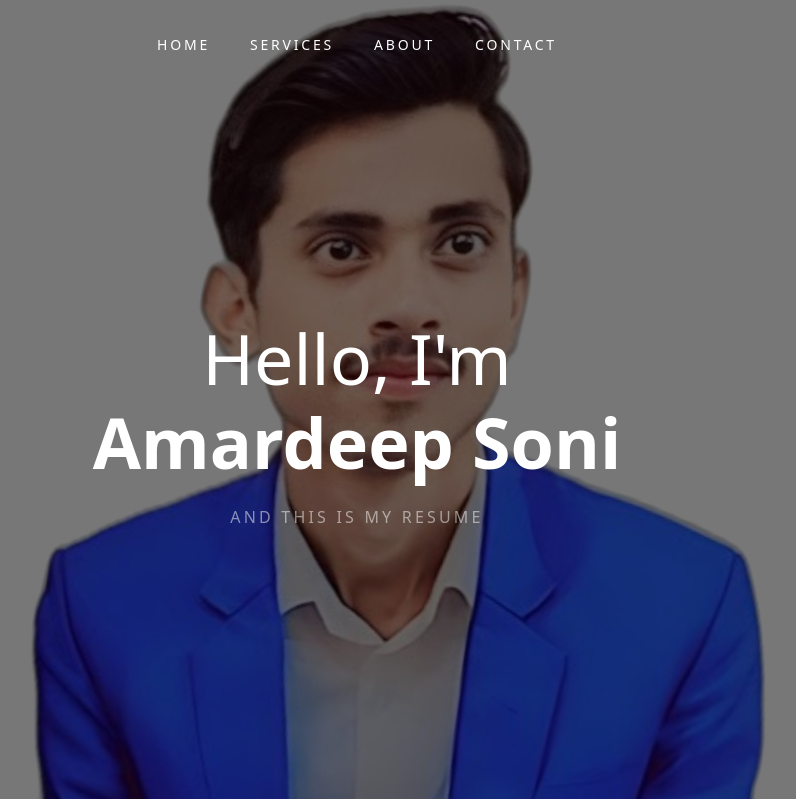
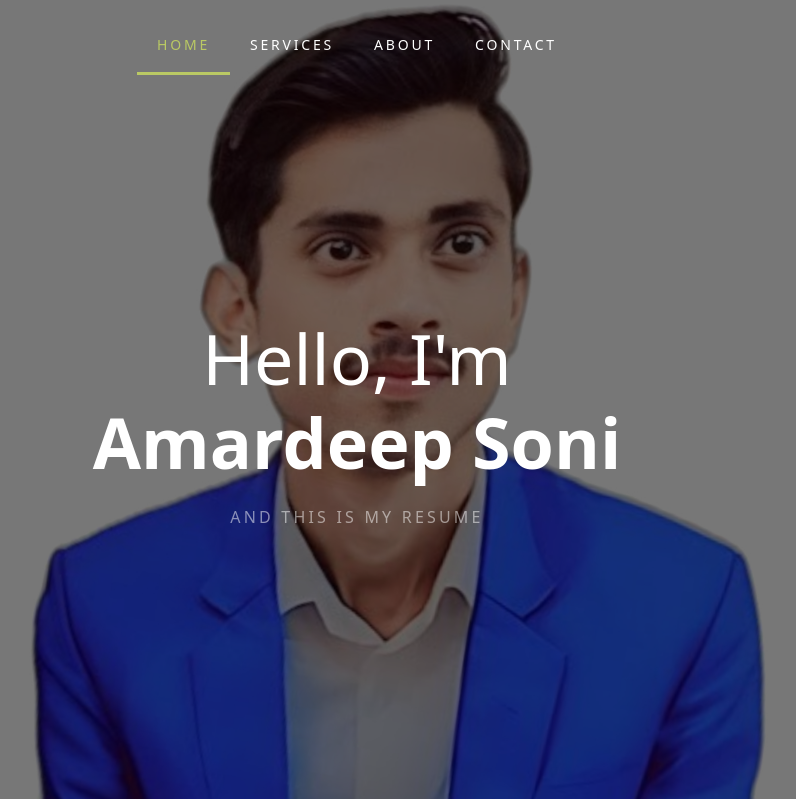
Before and after one commit to amardeep-soni/DjangoLearning, a Django app: page / in a window 1280 px wide. Shown: the top 799 px of the page, without its empty margins (283-1079 px from the left). Run offline with Django 5.2, Linux system fonts and the light colour scheme; some libraries are stand-ins or nearby versions.

Commit message:
active the nav link when i am that route with request.path

```diff
--- a/static/css/style.css
+++ b/static/css/style.css
@@ -76,8 +76,9 @@ a:active {
     letter-spacing: .2em;
 }
 
-.site-navbar .navbar-nav.active>a {
+.site-navbar .navbar-nav a.active {
     color: #bac964 !important;
+    border-bottom: 3px solid #bac964;
 }
 
 .site-navbar.scrolled {
--- a/templates/header.html
+++ b/templates/header.html
@@ -27,10 +27,10 @@
 
             <div class="collapse navbar-collapse justify-content-center" id="navbarsExample09">
                 <ul class="navbar-nav">
-                    <li class="nav-item"><a class="nav-link" href="{% url 'home' %}">Home</a></li>
-                    <li class="nav-item"><a class="nav-link" href="{% url 'services' %}">Services</a></li>
-                    <li class="nav-item"><a class="nav-link" href="{% url 'about' %}">About</a></li>
-                    <li class="nav-item"><a class="nav-link" href="{% url 'contact' %}">Contact</a></li>
+                    <li class="nav-item"><a class="nav-link  {% if request.path == '/' %} active {% endif %}" href="{% url 'home' %}">Home</a></li>
+                    <li class="nav-item"><a class="nav-link  {% if request.path == '/services/' %} active {% endif %}" href="{% url 'services' %}">Services</a></li>
+                    <li class="nav-item"><a class="nav-link  {% if request.path == '/about-us/' %} active {% endif %}" href="{% url 'about' %}">About</a></li>
+                    <li class="nav-item"><a class="nav-link  {% if request.path == '/contact/' %} active {% endif %}" href="{% url 'contact' %}">Contact</a></li>
                 </ul>
             </div>
         </div>
```
